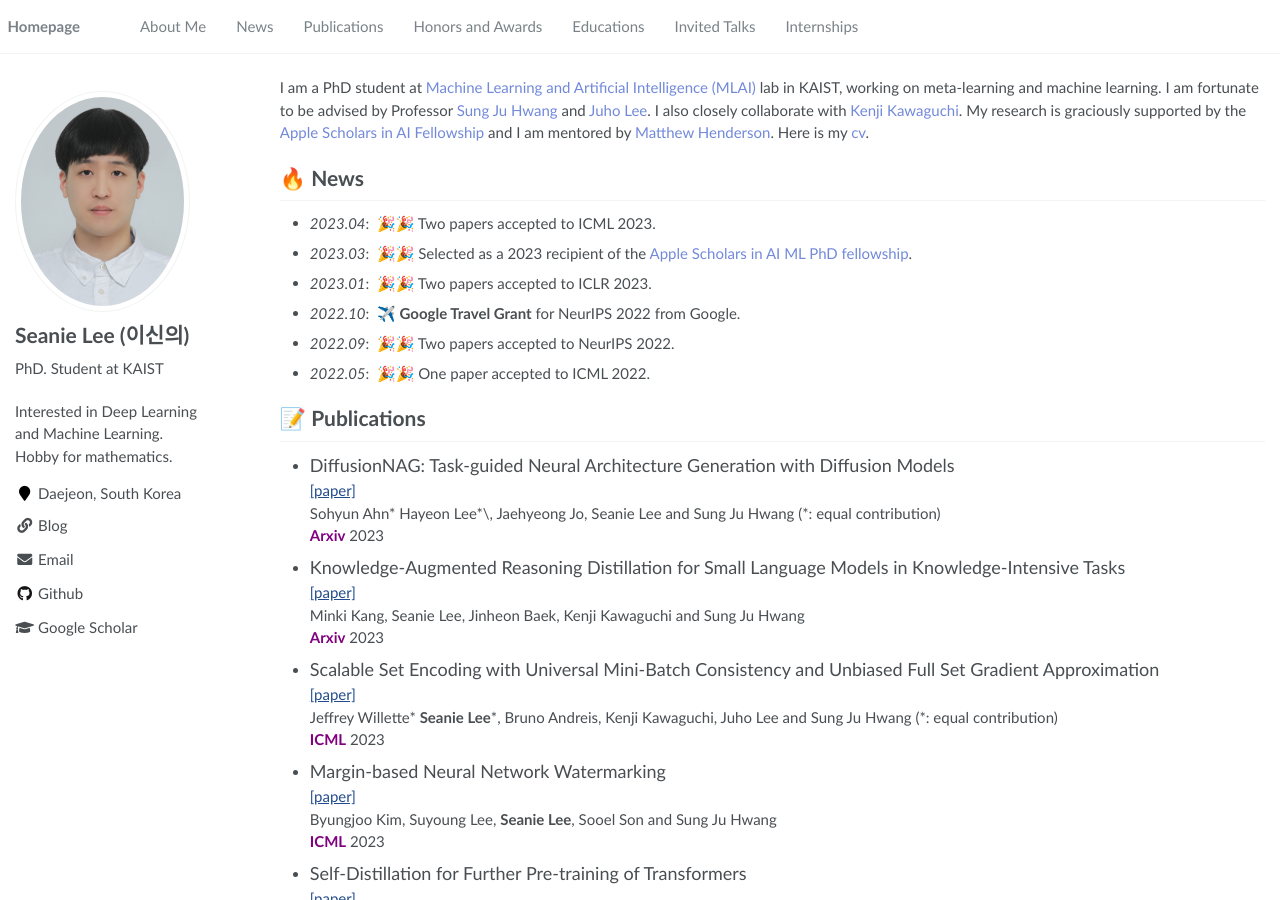
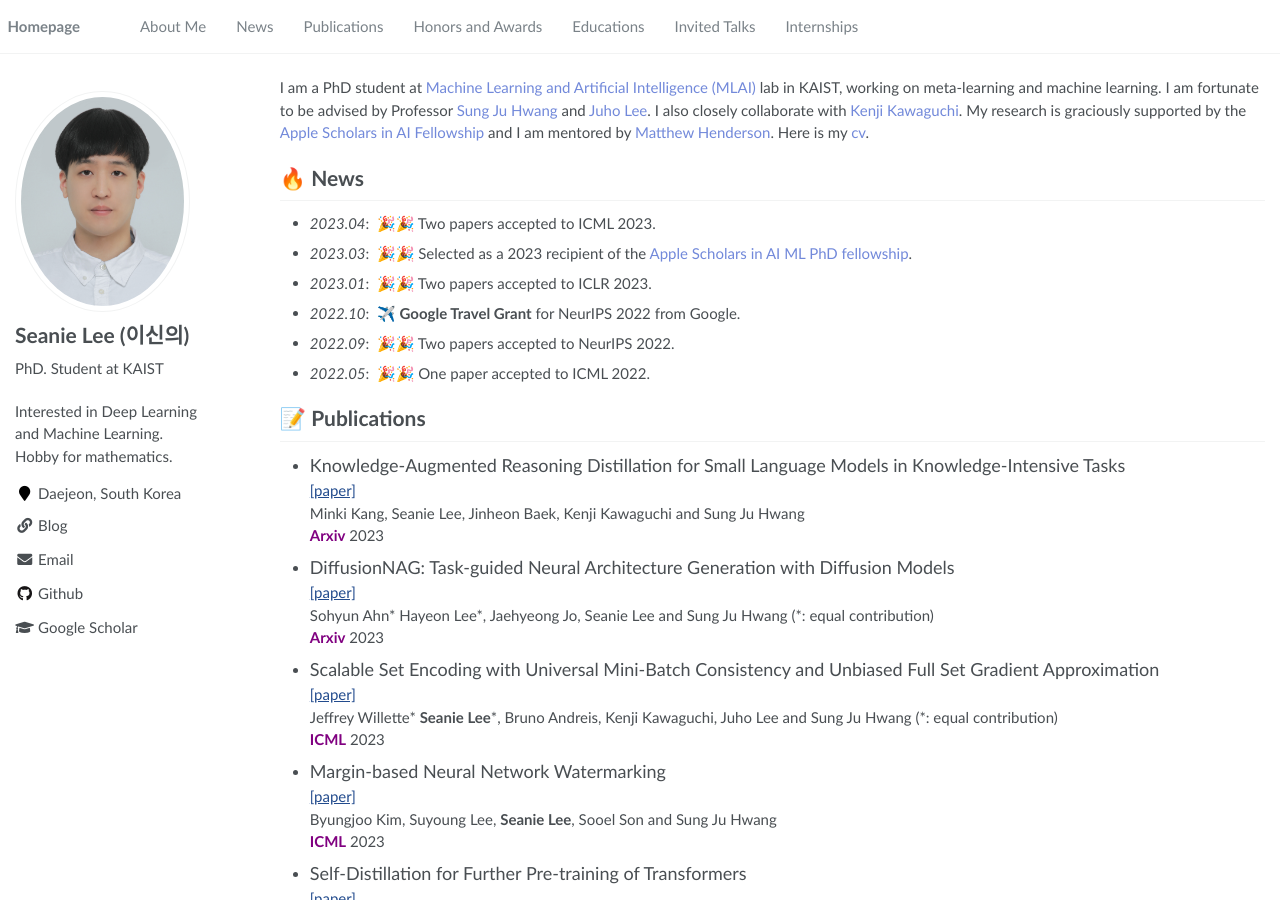
Before and after one commit to seanie12/seanie12.github.io, a Jekyll site: the page built from _pages/about.md, in a window 1280 px wide and 900 px high. Built offline with Jekyll 4.4.1, drawn with Linux system fonts in a browser that asks for light colours.

Commit message:
Update about.md

```diff
--- a/_pages/about.md
+++ b/_pages/about.md
@@ -33,16 +33,17 @@ I am a PhD student at <a href="https://www.mlai-kaist.com/" style="color: #7289d
 
 # 📝 Publications
 
-- <font size="4">DiffusionNAG: Task-guided Neural Architecture Generation with Diffusion Models</font>
-[[paper]](https://arxiv.org/abs/2305.16943) \\
-Sohyun Ahn\*  Hayeon Lee*\, Jaehyeong Jo, Seanie Lee and Sung Ju Hwang (\*: equal contribution) \\
-<span style="color:purple">**Arxiv**</span> 2023
-
-
 - <font size="4">Knowledge-Augmented Reasoning Distillation for Small Language Models in Knowledge-Intensive Tasks</font>
 [[paper]](https://arxiv.org/) \\
 Minki Kang, Seanie Lee, Jinheon Baek, Kenji Kawaguchi and Sung Ju Hwang \\
 <span style="color:purple">**Arxiv**</span> 2023
+
+
+- <font size="4">DiffusionNAG: Task-guided Neural Architecture Generation with Diffusion Models</font>
+[[paper]](https://arxiv.org/abs/2305.16943) \\
+Sohyun Ahn\*  Hayeon Lee\*, Jaehyeong Jo, Seanie Lee and Sung Ju Hwang (\*: equal contribution) \\
+<span style="color:purple">**Arxiv**</span> 2023
+
 
 - <font size="4">Scalable Set Encoding with Universal Mini-Batch Consistency and Unbiased Full Set Gradient Approximation</font>
 [[paper]](https://arxiv.org/abs/2208.12401) \\
```
